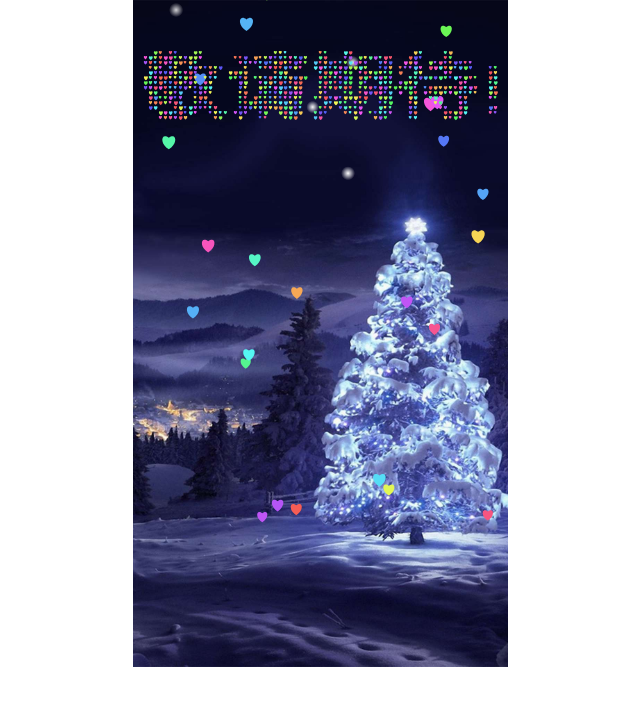
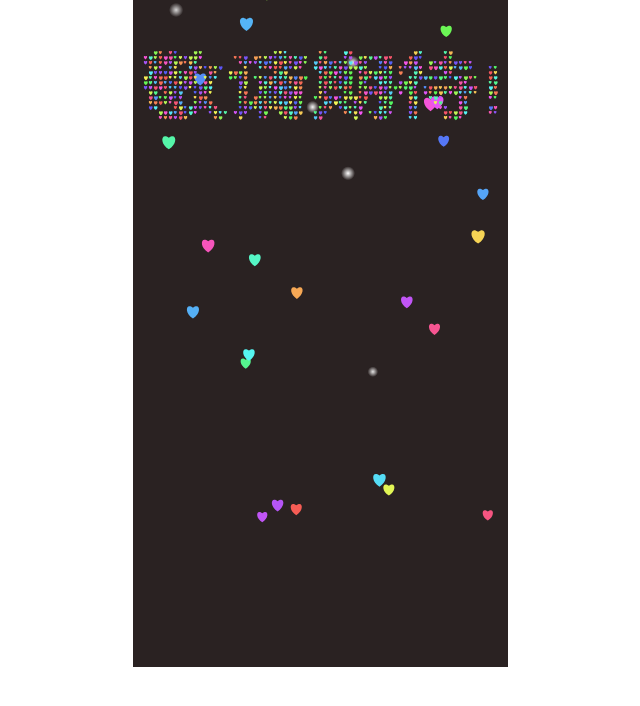
Before and after one commit to NewNewKing/SmallRomance, a website built with webpack: page index.html in a window 1280 px wide. Shown: the whole page, without its empty margins (320-960 px from the left). Built offline with nearby package versions, Linux system fonts and the light colour scheme.

Commit message:
modify some config

```diff
--- a/index.html
+++ b/index.html
@@ -17,6 +17,7 @@
 		body{
 			position: relative;
 			margin: 0 auto;
+
 		}
 		canvas{
 			width: 100%;
@@ -24,6 +25,7 @@
 			position: absolute;
 			left: 0;
 			top: 0;
+			background: #2a2222;
 		}
 		#bg{
 			z-index: 5;
--- a/js/index.js
+++ b/js/index.js
@@ -64,7 +64,7 @@ import Shape from './shape'
 			this.test();
 
 			//画背景图
-			this.drawBg({img:this.imgs.bg2,ctx:this.bgCtx});
+			// this.drawBg({img:this.imgs.bg2,ctx:this.bgCtx});
 			//循环体
 			this.loop();
 
--- a/js/tree.js
+++ b/js/tree.js
@@ -1,7 +1,6 @@
 /**
  *  create by miaoyu  2017/10/22
  */
-// test v0.1
 const tree = (function(){
 
 	return {
--- a/package.json
+++ b/package.json
@@ -4,7 +4,8 @@
   "description": "animation made by canvas, \r open index.html to view the project,\r or visit [this website](https://newnewking.github.io/MerryChristmas/)",
   "main": "index.js",
   "scripts": {
-    "test": "echo \"Error: no test specified\" && exit 1"
+    "test": "echo \"Error: no test specified\" && exit 1",
+    "dev": "webpack -w"
   },
   "repository": {
     "type": "git",
```
Also changed, not shown: dist/main.js (deleted), readme.md, 2 other files.
